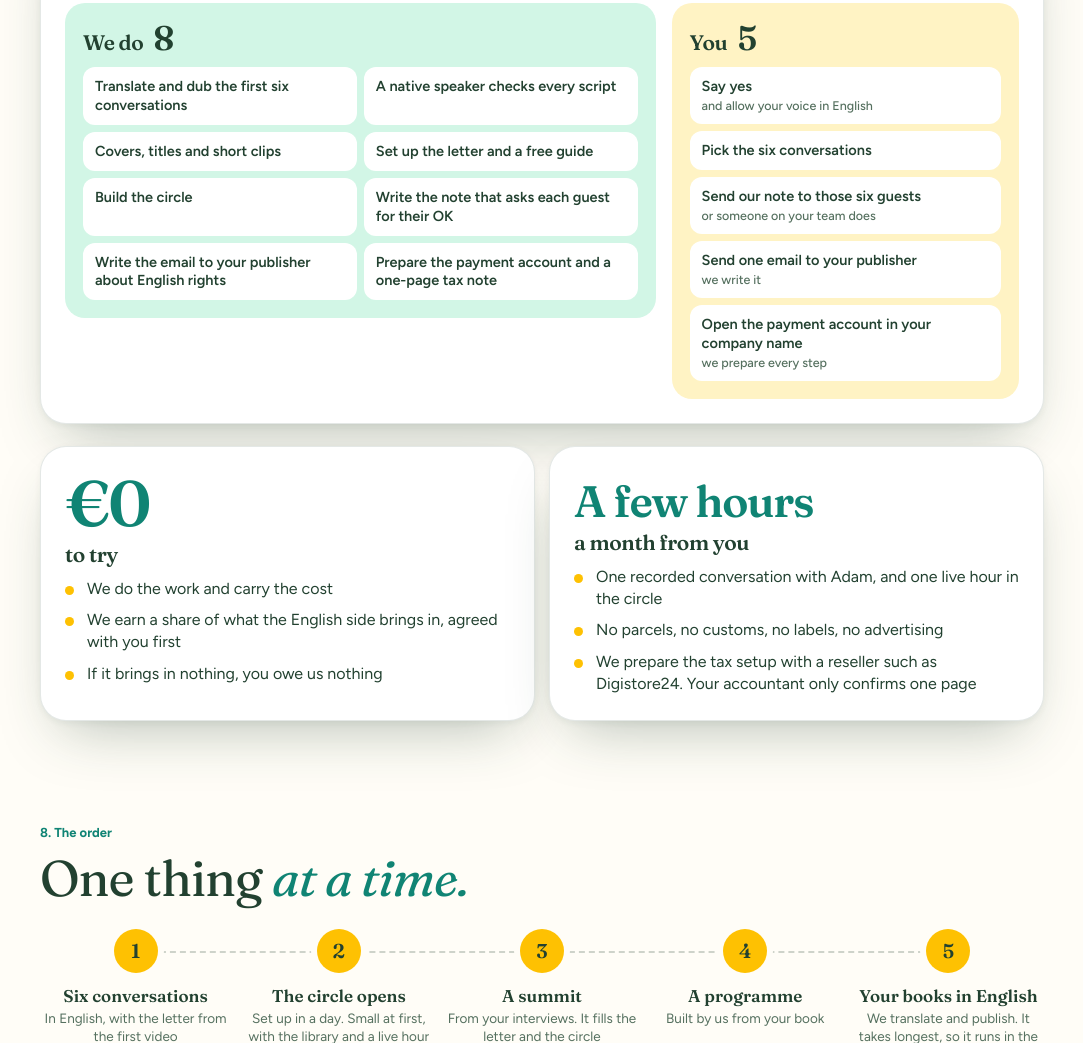
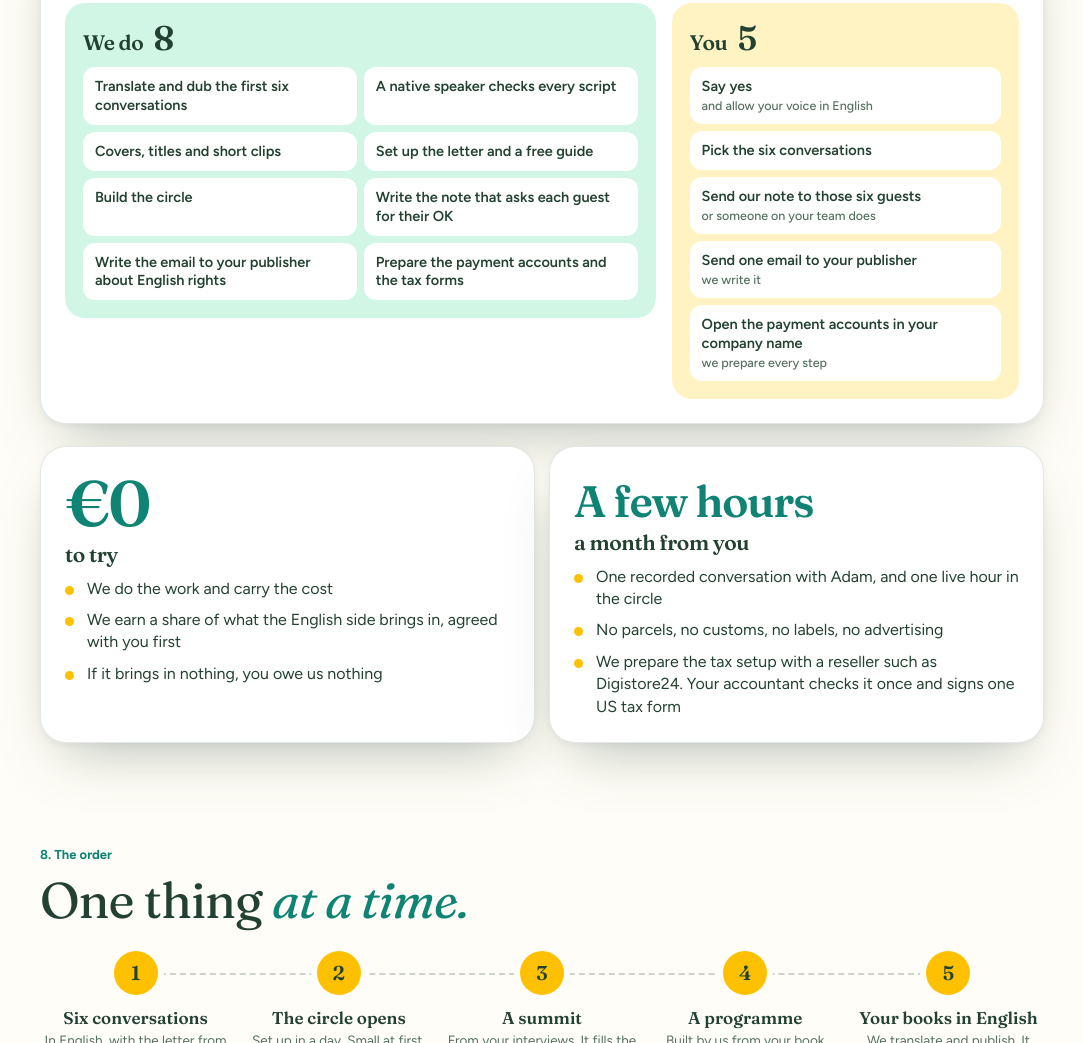
Before and after one commit to Meditationgardens369/Adam-vision-pages, a plain HTML site: page matthias-earns.html in a window 1280 px wide. Shown: the part 7881-8924 px from the top of the page, without its empty margins (98-1181 px from the left). Drawn offline with Linux system fonts and the light colour scheme.

Commit message:
Matthias pages: payment setup wording after checking Skool and Digistore24
Co-Authored-By: Claude Fable 5.2 <noreply@anthropic.com>

```diff
--- a/matthias-earns.html
+++ b/matthias-earns.html
@@ -695,7 +695,7 @@ section{padding:52px 0}
       <div class="card rv"><b class="n">€0</b><h3 style="margin-top:8px">to try</h3>
         <ul class="dots"><li>We do the work and carry the cost</li><li>We earn a share of what the English side brings in, agreed with you first</li><li>If it brings in nothing, you owe us nothing</li></ul></div>
       <div class="card rv"><b class="n" style="font-size:clamp(30px,5vw,44px);padding-top:8px">A few hours</b><h3 style="margin-top:8px">a month from you</h3>
-        <ul class="dots"><li>One recorded conversation with Adam, and one live hour in the circle</li><li>No parcels, no customs, no labels, no advertising</li><li>We prepare the tax setup with a reseller such as Digistore24. Your accountant only confirms one page</li></ul></div>
+        <ul class="dots"><li>One recorded conversation with Adam, and one live hour in the circle</li><li>No parcels, no customs, no labels, no advertising</li><li>We prepare the tax setup with a reseller such as Digistore24. Your accountant checks it once and signs one US tax form</li></ul></div>
     </div>
   </section>
 
@@ -910,8 +910,8 @@ section{padding:52px 0}
 
   /* 7. who does what */
   var WHO={
-    start:{we:['Translate and dub the first six conversations','A native speaker checks every script','Covers, titles and short clips','Set up the letter and a free guide','Build the circle','Write the note that asks each guest for their OK','Write the email to your publisher about English rights','Prepare the payment account and a one-page tax note'],
-      you:[['Say yes','and allow your voice in English'],['Pick the six conversations',''],['Send our note to those six guests','or someone on your team does'],['Send one email to your publisher','we write it'],['Open the payment account in your company name','we prepare every step']]},
+    start:{we:['Translate and dub the first six conversations','A native speaker checks every script','Covers, titles and short clips','Set up the letter and a free guide','Build the circle','Write the note that asks each guest for their OK','Write the email to your publisher about English rights','Prepare the payment accounts and the tax forms'],
+      you:[['Say yes','and allow your voice in English'],['Pick the six conversations',''],['Send our note to those six guests','or someone on your team does'],['Send one email to your publisher','we write it'],['Open the payment accounts in your company name','we prepare every step']]},
     month:{we:['Translate and dub two videos a week','Write and send the Sunday letter','Run the circle and answer members','Build programmes and guides from your books','Translate and publish your books','Run the summit when it is time','Send you the numbers'],
       you:[['One recorded conversation with Adam','about two hours'],['One live hour in the circle',''],['Read and approve','what goes out in your name']]}
   };
```
Also changed, not shown: matthias-english.html (+1 -1 lines).
